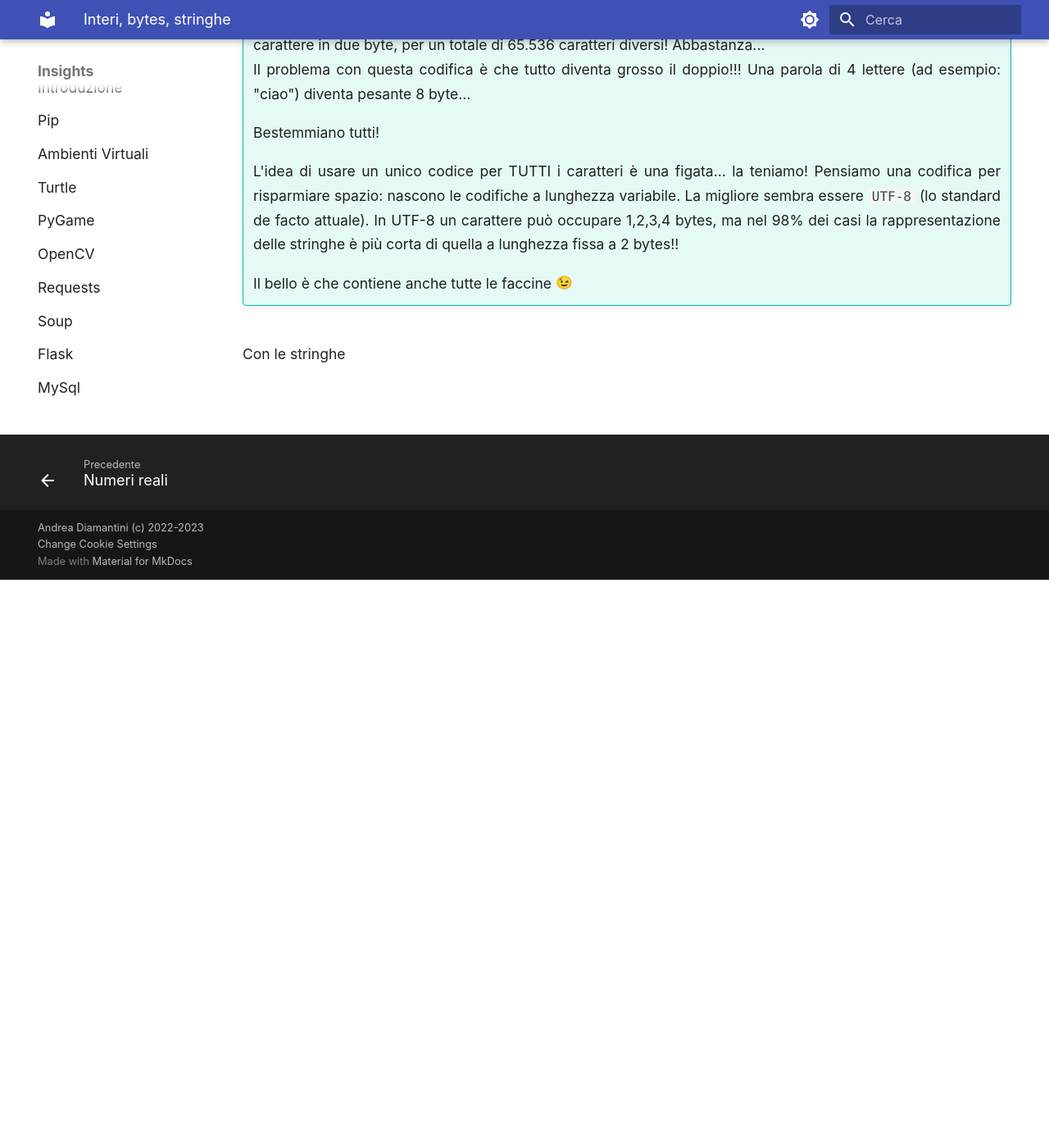
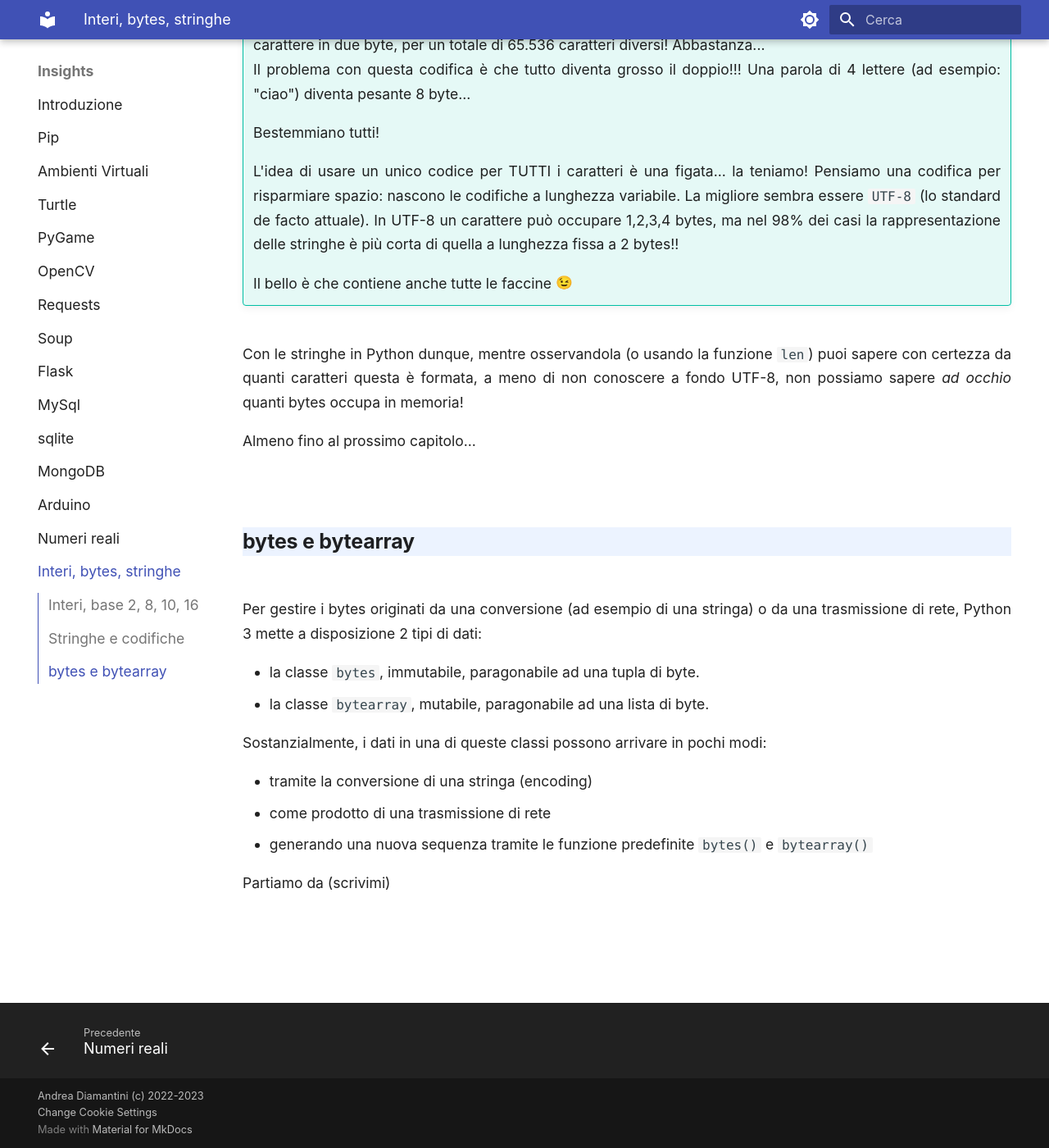
Before and after one commit to adjamhub/pyhandouts, an MkDocs documentation site: the page built from docs/insights/92_ibs.md, in a window 1280 px wide and 1400 px high, scrolled down 2783 px. Shown: the whole window at 82% size. Built offline with MkDocs 1.6.1 and Material for MkDocs 9.7.7, drawn with Linux system fonts in a browser that asks for light colours; emoji names are drawn with the system emoji font; before the commit the page ends 3490 px from its top, so only the background shows below that.

Commit message:
Update 92_ibs.md

````diff
--- a/docs/insights/92_ibs.md
+++ b/docs/insights/92_ibs.md
@@ -69,6 +69,7 @@
 n4 = int(s4, base = 16) # Vale l'intero 47, la conversione di 2E(16) in decimale
 ```
 
+
 ## Stringhe e codifiche
 
 In Python il tipo stringa (`str`) codifica i dati in [UNICODE](https://it.wikipedia.org/wiki/Unicode), utilizzando il sistema di codifica [UTF-8](https://it.wikipedia.org/wiki/UTF-8).
@@ -94,7 +95,32 @@
     Il bello è che contiene anche tutte le faccine :wink:
 
 
-Con le stringhe
+Con le stringhe in Python dunque, mentre osservandola (o usando la funzione `len`) puoi sapere con certezza da quanti caratteri questa è formata, a meno di non conoscere a fondo UTF-8,
+non possiamo sapere *ad occhio* quanti bytes occupa in memoria!
+
+Almeno fino al prossimo capitolo...
+
+
+
+## bytes e bytearray
+
+Per gestire i bytes originati da una conversione (ad esempio di una stringa) o da una trasmissione di rete, Python 3 mette a disposizione 2 tipi di dati:
+
+* la classe `bytes`, immutabile, paragonabile ad una tupla di byte.
+* la classe `bytearray`, mutabile, paragonabile ad una lista di byte.
+
+Sostanzialmente, i dati in una di queste classi possono arrivare in pochi modi:
+
+* tramite la conversione di una stringa (encoding)
+* come prodotto di una trasmissione di rete
+* generando una nuova sequenza tramite le funzione predefinite `bytes()` e `bytearray()`
+
+Partiamo da (scrivimi)
+
+
+
+
+
 <br>
 <br>
 <br>
````
